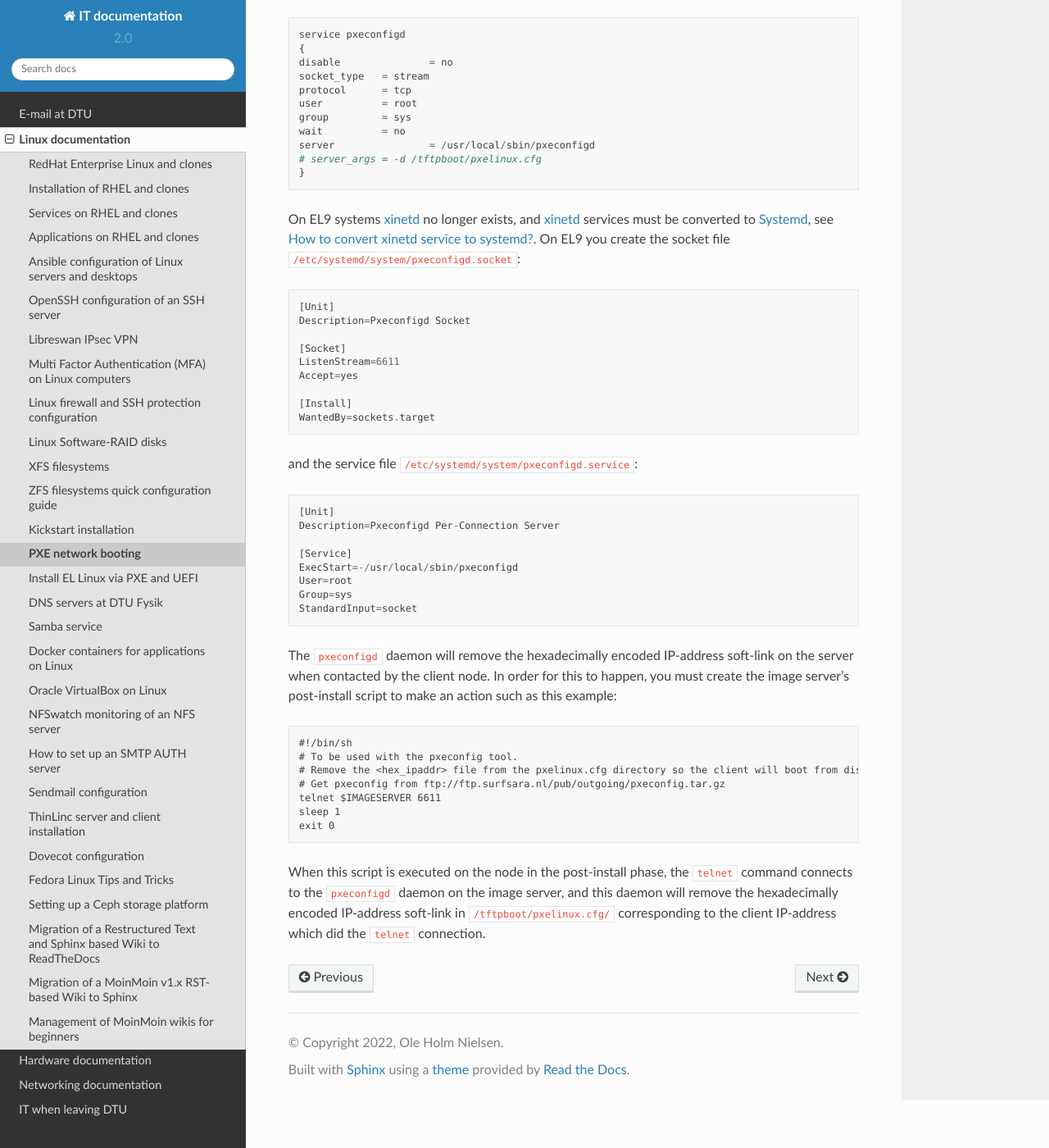
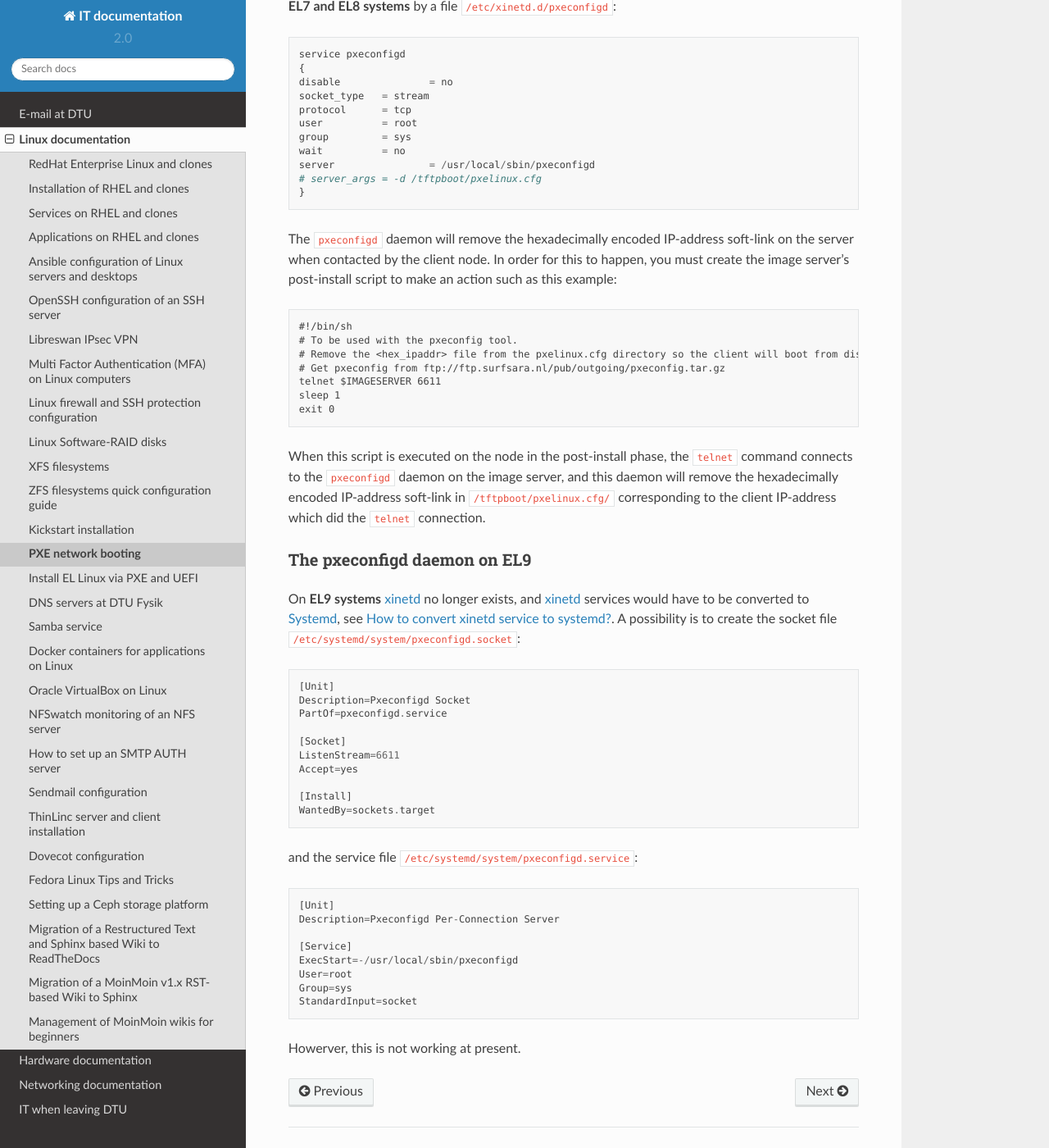
Before and after one commit to OleHolmNielsen/ITwiki, a Sphinx documentation site: the page built from docs/PXE-booting.rst, in a window 1280 px wide and 1400 px high, scrolled down 8296 px. Shown: the whole window at 82% size. Built offline with Sphinx 7.4.7 and the Read the Docs theme 2.0.0, drawn with Linux system fonts in a browser that asks for light colours; some of the changed lines change nothing that is shown; some of the changed text lies outside the part shown.

Commit message:
The pxeconfigd daemon on EL9

```diff
--- a/docs/PXE-booting.rst
+++ b/docs/PXE-booting.rst
@@ -358,7 +358,8 @@ A sample output is::
 The pxeconfigd daemon
 ---------------------
 
-The second part of the pxeconfig_toolkit_ is the ``pxeconfigd`` daemon which is started by xinetd_ on EL7 and EL8 systems by a file ``/etc/xinetd.d/pxeconfigd``::
+The second part of the pxeconfig_toolkit_ is the ``pxeconfigd`` daemon which is started by xinetd_ on **EL7 and EL8 systems**
+by a file ``/etc/xinetd.d/pxeconfigd``::
 
   service pxeconfigd
   {
@@ -372,12 +373,34 @@ The second part of the pxeconfig_toolkit_ is the ``pxeconfigd`` daemon which is
   # server_args = -d /tftpboot/pxelinux.cfg
   }
 
-On EL9 systems xinetd_ no longer exists, and xinetd_ services must be converted to Systemd_,
+The ``pxeconfigd`` daemon will remove the hexadecimally encoded IP-address soft-link on the server when contacted by the client node.
+In order for this to happen, you must create the image server's post-install script to make an action such as this example::
+
+  #!/bin/sh
+  # To be used with the pxeconfig tool.
+  # Remove the <hex_ipaddr> file from the pxelinux.cfg directory so the client will boot from disk.
+  # Get pxeconfig from ftp://ftp.surfsara.nl/pub/outgoing/pxeconfig.tar.gz
+  telnet $IMAGESERVER 6611
+  sleep 1
+  exit 0
+
+When this script is executed on the node in the post-install phase,
+the ``telnet`` command connects to the ``pxeconfigd`` daemon on the image server,
+and this daemon will remove the hexadecimally encoded IP-address soft-link in ``/tftpboot/pxelinux.cfg/``
+corresponding to the client IP-address which did the ``telnet`` connection.
+
+.. _xinetd: https://en.wikipedia.org/wiki/Xinetd
+
+The pxeconfigd daemon on EL9
+----------------------------
+
+On **EL9 systems** xinetd_ no longer exists, and xinetd_ services would have to be converted to Systemd_,
 see `How to convert xinetd service to systemd? <https://access.redhat.com/solutions/1609583>`_.
-On EL9 you create the socket file ``/etc/systemd/system/pxeconfigd.socket``::
+A possibility is to create the socket file ``/etc/systemd/system/pxeconfigd.socket``::
 
   [Unit]
   Description=Pxeconfigd Socket
+  PartOf=pxeconfigd.service
 
   [Socket]
   ListenStream=6611
@@ -397,21 +420,7 @@ and the service file ``/etc/systemd/system/pxeconfigd.service``::
   Group=sys
   StandardInput=socket
 
-The ``pxeconfigd`` daemon will remove the hexadecimally encoded IP-address soft-link on the server when contacted by the client node.
-In order for this to happen, you must create the image server's post-install script to make an action such as this example::
+Howerver, this is not working at present.
 
-  #!/bin/sh
-  # To be used with the pxeconfig tool.
-  # Remove the <hex_ipaddr> file from the pxelinux.cfg directory so the client will boot from disk.
-  # Get pxeconfig from ftp://ftp.surfsara.nl/pub/outgoing/pxeconfig.tar.gz
-  telnet $IMAGESERVER 6611
-  sleep 1
-  exit 0
 
-When this script is executed on the node in the post-install phase,
-the ``telnet`` command connects to the ``pxeconfigd`` daemon on the image server,
-and this daemon will remove the hexadecimally encoded IP-address soft-link in ``/tftpboot/pxelinux.cfg/``
-corresponding to the client IP-address which did the ``telnet`` connection.
-
-.. _xinetd: https://en.wikipedia.org/wiki/Xinetd
 .. _Systemd: https://en.wikipedia.org/wiki/Systemd
```
